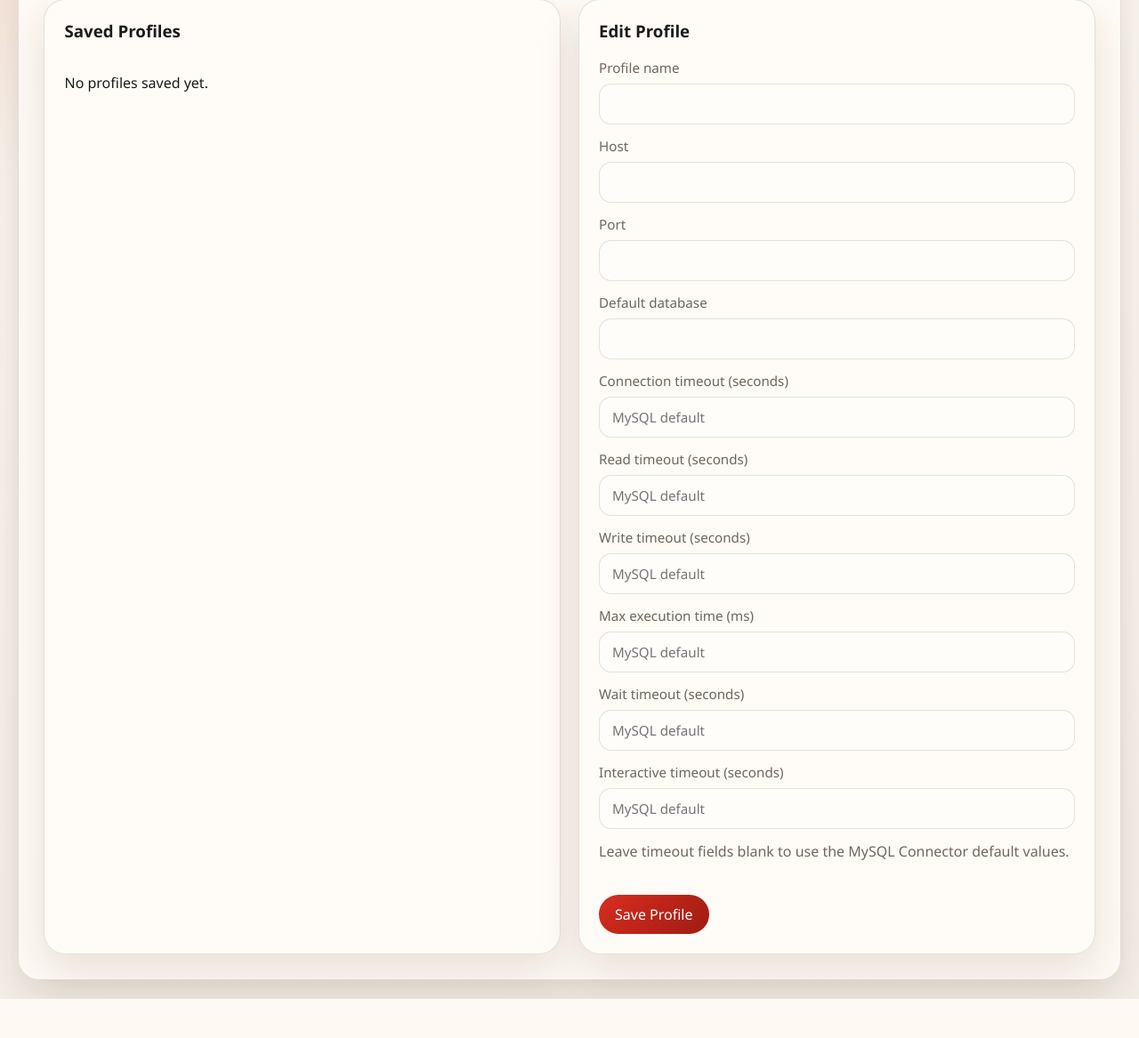
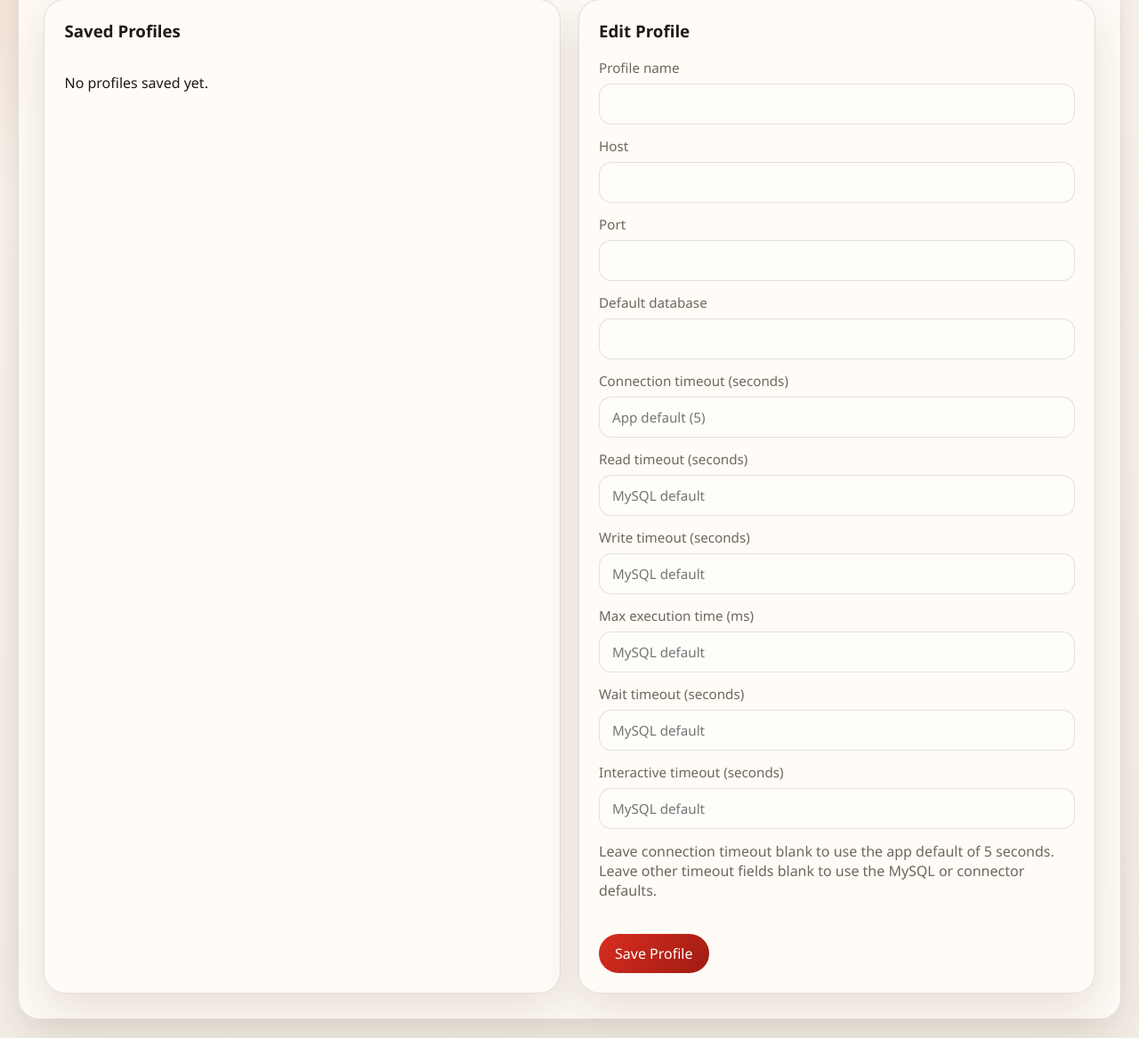
Before and after one commit to ivanxma/HW-NLSQL-py, a Flask app: template templates/connection_profile.html in a window 1280 px wide. Shown: the part 171-1338 px from the top of the page at 89% size. Before the commit the page ends 1294 px from the top, so only its background shows below. Run offline with Flask 3, Linux system fonts and the light colour scheme; the template is opened without the code that fills it, so the values that code supplies are empty; some libraries are stand-ins or nearby versions.

Commit message:
Harden HTTPS listener and DB reconnect handling

```diff
--- a/app.py
+++ b/app.py
@@ -1,12 +1,15 @@
 import base64
 import csv
 from datetime import datetime, timezone
+from http.server import BaseHTTPRequestHandler
 import io
 from itertools import zip_longest
 import json
 import os
 import re
 import secrets
+import socket
+import ssl
 import sys
 import time
 from functools import wraps
@@ -16,6 +19,7 @@ import mysql.connector
 from openpyxl import load_workbook
 from flask import Flask, Response, flash, redirect, render_template, request, session, url_for
 from mysql.connector import errorcode
+from werkzeug.serving import ThreadedWSGIServer, WSGIRequestHandler, is_ssl_error, load_ssl_context
 
 
 APP_TITLE = "HeatWave Demo"
@@ -36,6 +40,9 @@ DEFAULT_PROFILE = {
 }
 LOGIN_VALIDATION_CONNECTION_TIMEOUT_SECONDS = 5
 SESSION_VALIDATION_CONNECTION_TIMEOUT_SECONDS = 3
+DEFAULT_CONNECTION_TIMEOUT_SECONDS = 5
+DEFAULT_TLS_HANDSHAKE_TIMEOUT_SECONDS = 5
+DEFAULT_REQUEST_SOCKET_TIMEOUT_SECONDS = 30
 SYSTEM_DATABASES = {"information_schema", "mysql", "performance_schema", "sys"}
 DASHBOARD_TABS = [
     {"id": "demo", "label": "Demo"},
@@ -289,7 +296,7 @@ def fetch_connection_timeout_settings():
         "interactive_timeout": "",
     }
     profile = get_session_profile()
-    default_values["connection_timeout"] = profile.get("connection_timeout", "")
+    default_values["connection_timeout"] = profile.get("connection_timeout") or DEFAULT_CONNECTION_TIMEOUT_SECONDS
     if not session.get("logged_in"):
         return default_values
     try:
@@ -394,22 +401,34 @@ def _apply_connection_profile_session_settings(cnx, profile=None):
         assignments.append(("interactive_timeout", int(active_profile["interactive_timeout"])))
     if not assignments:
         return
-    cursor = None
+    cursor = cnx.cursor()
+    for variable_name, variable_value in assignments:
+        cursor.execute(f"SET SESSION {variable_name} = {variable_value}")
+
+
+def close_mysql_connection(cnx):
+    if not cnx:
+        return
     try:
-        cursor = cnx.cursor()
-        for variable_name, variable_value in assignments:
-            cursor.execute(f"SET SESSION {variable_name} = {variable_value}")
-    finally:
-        if cursor:
-            cursor.close()
+        cnx.close()
+    except Exception:
+        pass
 
 
 def mysql_connection(config=None, *, autocommit=False):
-    cnx = mysql.connector.connect(**(config or get_connection_config()))
-    cnx.can_consume_results = True
-    _apply_connection_profile_session_settings(cnx)
-    cnx.autocommit = bool(autocommit)
-    return cnx
+    connection_config = dict(config or get_connection_config())
+    configured_connection_timeout = _normalized_optional_timeout(connection_config.get("connection_timeout"))
+    connection_config["connection_timeout"] = configured_connection_timeout or DEFAULT_CONNECTION_TIMEOUT_SECONDS
+    cnx = None
+    try:
+        cnx = mysql.connector.connect(**connection_config)
+        cnx.can_consume_results = True
+        _apply_connection_profile_session_settings(cnx)
+        cnx.autocommit = bool(autocommit)
+        return cnx
+    except Exception:
+        close_mysql_connection(cnx)
+        raise
 
 
 def run_sql(sql_text, params=None, *, include_database=True, autocommit=False):
@@ -424,10 +443,7 @@ def run_sql(sql_text, params=None, *, include_database=True, autocommit=False):
         cursor.execute(sql_text, params or ())
         return cursor.fetchall()
     finally:
-        if cursor:
-            cursor.close()
-        if cnx and cnx.is_connected():
-            cnx.close()
+        close_mysql_connection(cnx)
 
 
 def exec_sql(sql_text, params=None, *, include_database=True, autocommit=False):
@@ -443,14 +459,9 @@ def exec_sql(sql_text, params=None, *, include_database=True, autocommit=False):
         cnx.commit()
         return True
     except mysql.connector.Error:
-        if cnx:
-            cnx.rollback()
         raise
     finally:
-        if cursor:
-            cursor.close()
-        if cnx and cnx.is_connected():
-            cnx.close()
+        close_mysql_connection(cnx)
 
 
 def run_sql_with_columns(sql_text, params=None, *, include_database=True, autocommit=False):
@@ -468,10 +479,7 @@ def run_sql_with_columns(sql_text, params=None, *, include_database=True, autoco
             "rows": [list(row) for row in cursor.fetchall()],
         }
     finally:
-        if cursor:
-            cursor.close()
-        if cnx and cnx.is_connected():
-            cnx.close()
+        close_mysql_connection(cnx)
 
 
 def run_sql_multi_resultsets(sql_text, params=None, *, include_database=True, autocommit=False):
@@ -517,19 +525,9 @@ def run_sql_multi_resultsets(sql_text, params=None, *, include_database=True, au
         cnx.commit()
         return datasets
     except (mysql.connector.Error, ValueError):
-        if cnx:
-            cnx.rollback()
         raise
     finally:
-        if cursor:
-            cursor.close()
-        if cnx and cnx.is_connected():
-            try:
-                cnx.consume_results()
-            except mysql.connector.Error:
-                pass
-        if cnx and cnx.is_connected():
-            cnx.close()
+        close_mysql_connection(cnx)
 
 
 def run_sql_dicts(sql_text, params=None, *, include_database=True, autocommit=False):
@@ -560,10 +558,7 @@ def call_proc(proc_name, args):
             "columnset": columns,
         }
     finally:
-        if cursor:
-            cursor.close()
-        if cnx and cnx.is_connected():
-            cnx.close()
+        close_mysql_connection(cnx)
 
 
 def _normalize_modal_cell(value):
@@ -665,10 +660,7 @@ def _validate_active_session_connection():
     except mysql.connector.Error:
         return False
     finally:
-        if cursor:
-            cursor.close()
-        if cnx and cnx.is_connected():
-            cnx.close()
+        close_mysql_connection(cnx)
 
 
 @app.before_request
@@ -760,14 +752,9 @@ def save_configdb_databases(database_names):
             )
         cnx.commit()
     except mysql.connector.Error:
-        if cnx:
-            cnx.rollback()
         raise
     finally:
-        if cursor:
-            cursor.close()
-        if cnx and cnx.is_connected():
-            cnx.close()
+        close_mysql_connection(cnx)
 
 
 def setup_askme_db():
@@ -882,14 +869,9 @@ def save_askme_config(config_values):
         )
         cnx.commit()
     except mysql.connector.Error:
-        if cnx:
-            cnx.rollback()
         raise
     finally:
-        if cursor:
-            cursor.close()
-        if cnx and cnx.is_connected():
-            cnx.close()
+        close_mysql_connection(cnx)
 
 
 def _get_model_ids(query):
@@ -1277,14 +1259,9 @@ def import_file_to_table(
             )
             cnx.commit()
         except mysql.connector.Error:
-            if cnx:
-                cnx.rollback()
             raise
         finally:
-            if cursor:
-                cursor.close()
-            if cnx and cnx.is_connected():
-                cnx.close()
+            close_mysql_connection(cnx)
 
     return {
         "database_name": database_name,
@@ -2992,10 +2969,68 @@ def execute_heatwave_performance_query(sql_text):
             "elapsed_perf_seconds": finished_counter - started_counter,
         }, autocommit_value
     finally:
-        if cursor:
-            cursor.close()
-        if cnx and cnx.is_connected():
-            cnx.close()
+        close_mysql_connection(cnx)
+
+
+class DeferredTLSWSGIRequestHandler(WSGIRequestHandler):
+    timeout = None
+
+    def handle(self):
+        try:
+            if self.server.ssl_context is not None and isinstance(self.connection, ssl.SSLSocket):
+                handshake_timeout = getattr(self.server, "ssl_handshake_timeout", None)
+                if handshake_timeout is not None:
+                    self.connection.settimeout(handshake_timeout)
+                self.connection.do_handshake()
+                self.connection.settimeout(getattr(self.server, "request_socket_timeout", None))
+            BaseHTTPRequestHandler.handle(self)
+        except (ConnectionError, socket.timeout) as error:
+            self.connection_dropped(error)
+        except Exception as error:
+            if self.server.ssl_context is not None and is_ssl_error(error):
+                self.log_error("SSL error occurred: %s", error)
+            else:
+                raise
+
+
+class DeferredTLSThreadedWSGIServer(ThreadedWSGIServer):
+    def __init__(
+        self,
+        host,
+        port,
+        app,
+        handler=None,
+        passthrough_errors=False,
+        ssl_context=None,
+        fd=None,
+        *,
+        ssl_handshake_timeout=DEFAULT_TLS_HANDSHAKE_TIMEOUT_SECONDS,
+        request_socket_timeout=DEFAULT_REQUEST_SOCKET_TIMEOUT_SECONDS,
+    ):
+        resolved_ssl_context = None
+        if ssl_context is not None:
+            if isinstance(ssl_context, tuple):
+                resolved_ssl_context = load_ssl_context(*ssl_context)
+            else:
+                resolved_ssl_context = ssl_context
+        self.ssl_handshake_timeout = ssl_handshake_timeout
+        self.request_socket_timeout = request_socket_timeout
+        super().__init__(
+            host,
+            port,
+            app,
+            handler=handler or DeferredTLSWSGIRequestHandler,
+            passthrough_errors=passthrough_errors,
+            ssl_context=None,
+            fd=fd,
+        )
+        if resolved_ssl_context is not None:
+            self.socket = resolved_ssl_context.wrap_socket(
+                self.socket,
+                server_side=True,
+                do_handshake_on_connect=False,
+            )
+            self.ssl_context = resolved_ssl_context
 
 
 import pages.auth  # noqa: F401
@@ -3020,4 +3055,23 @@ if __name__ == "__main__":
     cert_file = os.environ.get("APP_SSL_CERT_FILE", "")
     key_file = os.environ.get("APP_SSL_KEY_FILE", "")
     ssl_context = (cert_file, key_file) if cert_file and key_file else None
-    app.run(host=host, port=port, debug=False, ssl_context=ssl_context)
+    if ssl_context is None:
+        app.run(host=host, port=port, debug=False)
+    else:
+        ssl_handshake_timeout = (
+            _normalized_optional_timeout(os.environ.get("APP_SSL_HANDSHAKE_TIMEOUT"))
+            or DEFAULT_TLS_HANDSHAKE_TIMEOUT_SECONDS
+        )
+        request_socket_timeout = (
+            _normalized_optional_timeout(os.environ.get("APP_REQUEST_SOCKET_TIMEOUT"))
+            or DEFAULT_REQUEST_SOCKET_TIMEOUT_SECONDS
+        )
+        server = DeferredTLSThreadedWSGIServer(
+            host,
+            port,
+            app,
+            ssl_context=ssl_context,
+            ssl_handshake_timeout=ssl_handshake_timeout,
+            request_socket_timeout=request_socket_timeout,
+        )
+        server.serve_forever()
--- a/pages/askme_genai.py
+++ b/pages/askme_genai.py
@@ -15,6 +15,7 @@ from app_context import (
     _validate_identifier,
     app,
     choose_default_model,
+    close_mysql_connection,
     fetch_askme_config,
     get_connection_config,
     login_required,
@@ -428,10 +429,7 @@ def _search_similar_chunks(question, table_names, *, topk, min_similarity_score)
         results.sort(key=lambda item: item["similarity_score"], reverse=True)
         return results[:topk]
     finally:
-        if cursor:
-            cursor.close()
-        if cnx and cnx.is_connected():
-            cnx.close()
+        close_mysql_connection(cnx)
 
 
 def _generate_rag_answer(question, table_names, model_id):
@@ -475,10 +473,7 @@ def _generate_rag_answer(question, table_names, model_id):
             )
         return _normalize_text(row[0] if len(row) > 0 else ""), citations
     finally:
-        if cursor:
-            cursor.close()
-        if cnx and cnx.is_connected():
-            cnx.close()
+        close_mysql_connection(cnx)
 
 
 def _generate_summary_answer(question, chunks, model_id):
@@ -552,10 +547,7 @@ def _run_chatbot(question, table_names, model_id, prior_history):
             )
         return answer_text, history, citations
     finally:
-        if cursor:
-            cursor.close()
-        if cnx and cnx.is_connected():
-            cnx.close()
+        close_mysql_connection(cnx)
 
 
 def _create_vector_store(table_name, files, config_values):
@@ -619,11 +611,6 @@ def _create_vector_store(table_name, files, config_values):
             _delete_object_storage_prefix(config_values, prefix)
         except Exception:
             pass
-        if cnx and cnx.is_connected():
-            try:
-                cnx.rollback()
-            except mysql.connector.Error:
-                pass
         if getattr(error, "errno", None) in {2006, 2013}:
             raise RuntimeError(
                 "The MySQL connection was lost while HeatWave was building the vector table. "
@@ -635,17 +622,9 @@ def _create_vector_store(table_name, files, config_values):
             _delete_object_storage_prefix(config_values, prefix)
         except Exception:
             pass
-        if cnx and cnx.is_connected():
-            try:
-                cnx.rollback()
-            except mysql.connector.Error:
-                pass
         raise RuntimeError("Vector table creation failed: {}".format(error)) from error
     finally:
-        if cursor:
-            cursor.close()
-        if cnx and cnx.is_connected():
-            cnx.close()
+        close_mysql_connection(cnx)
 
 
 def _drop_vector_table(table_name):
@@ -663,14 +642,9 @@ def _drop_vector_table(table_name):
         )
         cnx.commit()
     except mysql.connector.Error:
-        if cnx:
-            cnx.rollback()
         raise
     finally:
-        if cursor:
-            cursor.close()
-        if cnx and cnx.is_connected():
-            cnx.close()
+        close_mysql_connection(cnx)
 
 
 @app.route("/askme-genai", methods=["GET", "POST"])
--- a/pages/heatwave_genai.py
+++ b/pages/heatwave_genai.py
@@ -15,6 +15,7 @@ from app_context import (
     _table_exists,
     app,
     choose_default_model,
+    close_mysql_connection,
     get_connection_config,
     login_required,
     mysql_connection,
@@ -279,14 +280,9 @@ def _ensure_vector_table(schema_name, table_name):
         )
         cnx.commit()
     except mysql.connector.Error:
-        if cnx:
-            cnx.rollback()
         raise
     finally:
-        if cursor:
-            cursor.close()
-        if cnx and cnx.is_connected():
-            cnx.close()
+        close_mysql_connection(cnx)
 
 
 def _ensure_schema(schema_name):
@@ -301,14 +297,9 @@ def _ensure_schema(schema_name):
         )
         cnx.commit()
     except mysql.connector.Error:
-        if cnx:
-            cnx.rollback()
         raise
     finally:
-        if cursor:
-            cursor.close()
-        if cnx and cnx.is_connected():
-            cnx.close()
+        close_mysql_connection(cnx)
 
 
 def _insert_content_rows(schema_name, table_name, chunks, source_url):
@@ -331,14 +322,9 @@ def _insert_content_rows(schema_name, table_name, chunks, source_url):
         cnx.commit()
         return inserted
     except mysql.connector.Error:
-        if cnx:
-            cnx.rollback()
         raise
     finally:
-        if cursor:
-            cursor.close()
-        if cnx and cnx.is_connected():
-            cnx.close()
+        close_mysql_connection(cnx)
 
 
 def _get_last_vector_row_id(schema_name, table_name):
@@ -441,10 +427,7 @@ def _search_vectors(schema_name, table_name, question_embedding, search_limit):
         )
         return [list(row) for row in cursor.fetchall()]
     finally:
-        if cursor:
-            cursor.close()
-        if cnx and cnx.is_connected():
-            cnx.close()
+        close_mysql_connection(cnx)
 
 
 def _build_documents_table(rows):
@@ -554,14 +537,9 @@ def create_knowledge_base_from_client_content(
             "embed_model_id": embed_model_id,
         }
     except mysql.connector.Error:
-        if cnx:
-            cnx.rollback()
         raise
     finally:
-        if cursor:
-            cursor.close()
-        if cnx and cnx.is_connected():
-            cnx.close()
+        close_mysql_connection(cnx)
 
 
 @app.route("/heatwave-genai", methods=["GET", "POST"])
--- a/pages/heatwave_ml.py
+++ b/pages/heatwave_ml.py
@@ -12,6 +12,7 @@ from app_context import (
     _quote_identifier,
     _table_exists,
     app,
+    close_mysql_connection,
     get_connection_config,
     login_required,
     mysql_connection,
@@ -731,19 +732,9 @@ def _execute_nl2ml_sql(sql_text):
             "options_raw_text": _normalize_text_value(options_value).strip(),
         }
     except (ValueError, mysql.connector.Error):
-        if cnx:
-            cnx.rollback()
         raise
     finally:
-        if cursor:
-            cursor.close()
-        if cnx and cnx.is_connected():
-            try:
-                cnx.consume_results()
-            except mysql.connector.Error:
-                pass
-        if cnx and cnx.is_connected():
-            cnx.close()
+        close_mysql_connection(cnx)
 
 
 def _initialize_iris_database():
@@ -807,14 +798,9 @@ def _initialize_iris_database():
             "cleared_model_catalog": cleared_model_catalog,
         }
     except mysql.connector.Error:
-        if cnx:
-            cnx.rollback()
         raise
     finally:
-        if cursor:
-            cursor.close()
-        if cnx and cnx.is_connected():
-            cnx.close()
+        close_mysql_connection(cnx)
 
 
 def _execute_iris_ml_train(optimization_metric=""):
@@ -842,11 +828,6 @@ def _execute_iris_ml_train(optimization_metric=""):
             "ml_schema_name": ml_schema_name,
         }
     except mysql.connector.Error as error:
-        if cnx and cnx.is_connected():
-            try:
-                cnx.rollback()
-            except mysql.connector.Error:
-                pass
         if getattr(error, "errno", None) in {2006, 2013}:
             raise RuntimeError(
                 "The MySQL connection was lost while ML_TRAIN was running. "
@@ -854,10 +835,7 @@ def _execute_iris_ml_train(optimization_metric=""):
             ) from error
         raise
     finally:
-        if cursor:
-            cursor.close()
-        if cnx and cnx.is_connected():
-            cnx.close()
+        close_mysql_connection(cnx)
 
 
 def _execute_iris_ml_model_load():
@@ -879,14 +857,9 @@ def _execute_iris_ml_model_load():
             "elapsed_seconds": time.perf_counter() - started_counter,
         }
     except mysql.connector.Error:
-        if cnx:
-            cnx.rollback()
         raise
     finally:
-        if cursor:
-            cursor.close()
-        if cnx and cnx.is_connected():
-            cnx.close()
+        close_mysql_connection(cnx)
 
 
 def _execute_iris_ml_predict_row():
@@ -921,14 +894,9 @@ def _execute_iris_ml_predict_row():
             "prediction_records": _build_prediction_records(prediction_value),
         }
     except mysql.connector.Error:
-        if cnx:
-            cnx.rollback()
         raise
     finally:
-        if cursor:
-            cursor.close()
-        if cnx and cnx.is_connected():
-            cnx.close()
+        close_mysql_connection(cnx)
 
 
 def _execute_iris_ml_predict_table():
@@ -955,14 +923,9 @@ def _execute_iris_ml_predict_table():
             "predictions_table": _fetch_named_table("ml_data", "iris_predictions"),
         }
     except mysql.connector.Error:
-        if cnx:
-            cnx.rollback()
         raise
     finally:
-        if cursor:
-            cursor.close()
-        if cnx and cnx.is_connected():
-            cnx.close()
+        close_mysql_connection(cnx)
 
 
 def _execute_iris_ml_score():
@@ -989,14 +952,9 @@ def _execute_iris_ml_score():
             "score_records": _build_score_records(score_value),
         }
     except mysql.connector.Error:
-        if cnx:
-            cnx.rollback()
         raise
     finally:
-        if cursor:
-            cursor.close()
-        if cnx and cnx.is_connected():
-            cnx.close()
+        close_mysql_connection(cnx)
 
 
 def _execute_iris_ml_explain_table():
@@ -1023,14 +981,9 @@ def _execute_iris_ml_explain_table():
             "source_table": _fetch_named_table("ml_data", "iris_test"),
         }
     except mysql.connector.Error:
-        if cnx:
-            cnx.rollback()
         raise
     finally:
-        if cursor:
-            cursor.close()
-        if cnx and cnx.is_connected():
-            cnx.close()
+        close_mysql_connection(cnx)
 
 
 @app.route("/heatwave-ml", methods=["GET", "POST"])
--- a/templates/base.html
+++ b/templates/base.html
@@ -138,7 +138,7 @@
               min="1"
               step="1"
               value="{{ connection_timeout_settings.connection_timeout }}"
-              placeholder="Connector default"
+              placeholder="App default (5)"
             >
           </label>
           <label>
@@ -193,7 +193,7 @@
           </label>
           <p class="helper-text">
             Read, write, execution, wait, and interactive timeout values are applied as session settings on each new MySQL connection.
-            Connection timeout is the connector-side connect timeout.
+            Connection timeout is the connector-side connect timeout and falls back to 5 seconds when left blank.
           </p>
           <div class="form-actions">
             <button class="button primary" type="submit">Save Timeout Settings</button>
--- a/templates/connection_profile.html
+++ b/templates/connection_profile.html
@@ -47,7 +47,7 @@
       </label>
       <label>
         Connection timeout (seconds)
-        <input name="connection_timeout" type="number" min="1" step="1" value="{{ form_profile.connection_timeout }}" placeholder="MySQL default">
+        <input name="connection_timeout" type="number" min="1" step="1" value="{{ form_profile.connection_timeout }}" placeholder="App default (5)">
       </label>
       <label>
         Read timeout (seconds)
@@ -69,7 +69,7 @@
         Interactive timeout (seconds)
         <input name="interactive_timeout" type="number" min="1" step="1" value="{{ form_profile.interactive_timeout }}" placeholder="MySQL default">
       </label>
-      <p class="helper-text">Leave timeout fields blank to use the MySQL Connector default values.</p>
+      <p class="helper-text">Leave connection timeout blank to use the app default of 5 seconds. Leave other timeout fields blank to use the MySQL or connector defaults.</p>
       <div class="form-actions profile-actions">
         <button class="button primary" type="submit">Save Profile</button>
         {% if form_profile.name %}
```
Also changed, not shown: README.md.
